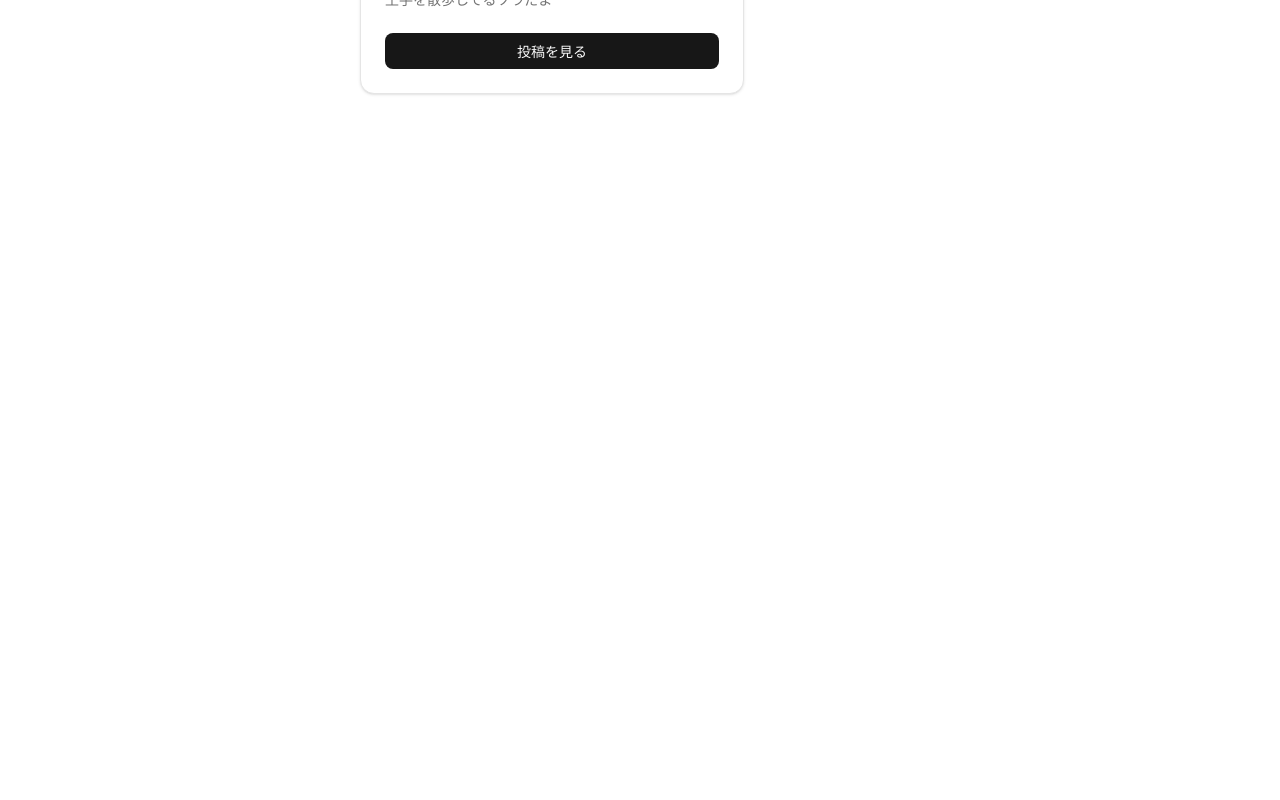
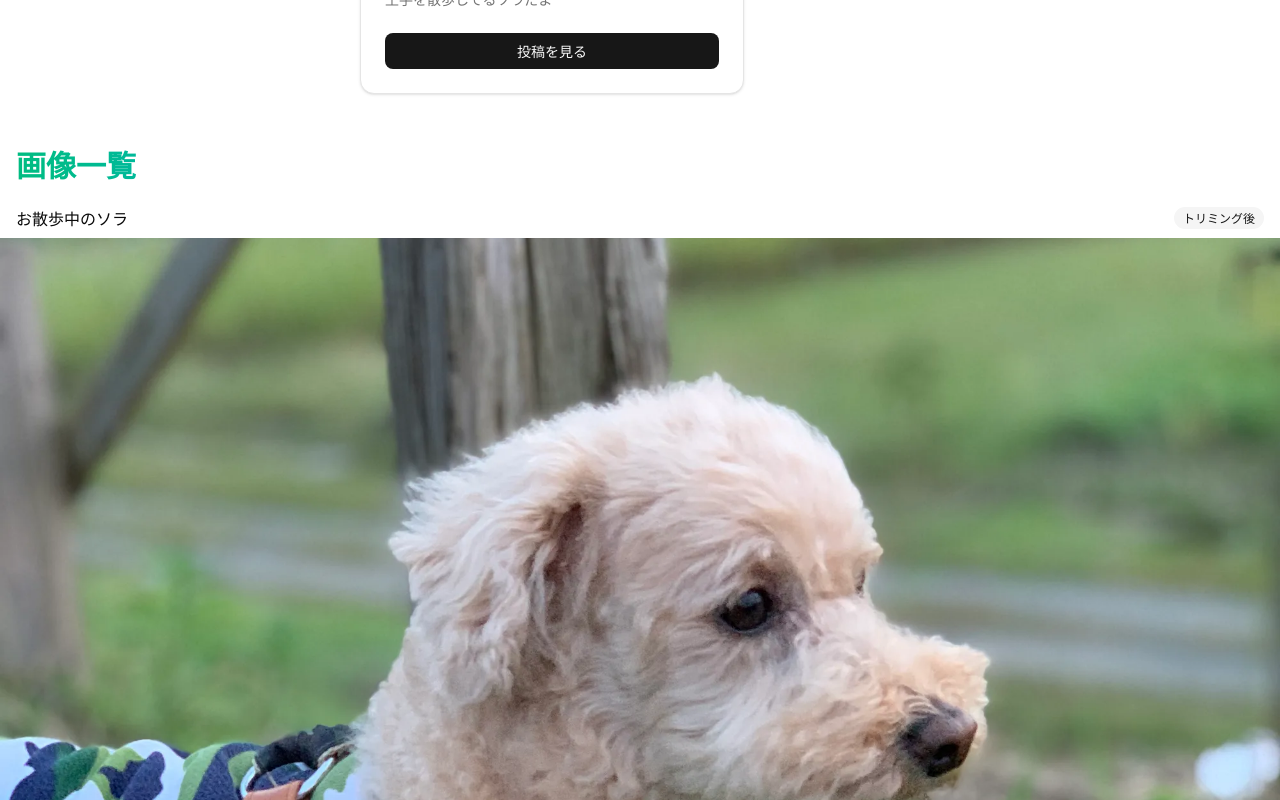
Before and after one commit to fuuta0201/sora, a Next.js app: page / in a window 1280 px wide. Shown: the part 680-1480 px from the top of the page. Before the commit the page ends 810 px from the top, so only its background shows below. Built offline with nearby package versions, Linux system fonts and the light colour scheme.

Commit message:
feat: list UI

```diff
--- /dev/null
+++ b/app/_components/listSection.tsx
@@ -0,0 +1,17 @@
+import SectionTitle from "@/components/common/sectionTitle";
+import ImageItem from "@/components/common/imageItem";
+
+export default function ListSection() {
+  return (
+    <section className="container">
+      <SectionTitle className="px-4">画像一覧</SectionTitle>
+      <ul>
+        {Array.from({ length: 10 }).map((_, index) => (
+          <li key={index}>
+            <ImageItem />
+          </li>
+        ))}
+      </ul>
+    </section>
+  );
+}
--- a/app/page.tsx
+++ b/app/page.tsx
@@ -1,11 +1,13 @@
 import MainVisual from "./_components/mainVisual";
 import RecentlySection from "./_components/recentlySection";
+import ListSection from "./_components/listSection";
 
 export default function Home() {
   return (
     <main>
       <MainVisual />
       <RecentlySection />
+      <ListSection />
     </main>
   );
 }
--- /dev/null
+++ b/components/common/imageItem.tsx
@@ -0,0 +1,29 @@
+import Image from "next/image";
+import { Badge } from "@/components/ui/badge";
+
+export default function ImageItem() {
+  return (
+    <div className="mb-4">
+      <h3 className="px-4 py-2 flex items-center justify-between">
+        <p className="text-md font-medium">
+          お散歩中のソラ
+        </p>
+        <Badge variant="secondary">トリミング後</Badge>
+      </h3>
+      <div className="max-w-full w-full h-auto aspect-square relative">
+        <Image
+          src="/images/4.webp"
+          alt="お散歩中のソラ"
+          fill={true}
+          className="aspect-square object-cover"
+        />
+      </div>
+      <div className="px-4 py-3 flex flex-col gap-2">
+        <p className="text-sm">土手を散歩してるソラだよ</p>
+        <p className="text-xs text-gray-500">
+          2026年1月2日
+        </p>
+      </div>
+    </div>
+  );
+}
--- a/components/common/sectionTitle.tsx
+++ b/components/common/sectionTitle.tsx
@@ -1,10 +1,18 @@
+import { cn } from "@/lib/utils";
+
 export default function SectionTitle({
   children,
-}: {
-  children: React.ReactNode;
-}) {
+  className,
+  ...props
+}: React.ComponentProps<"h2">) {
   return (
-    <h2 className="w-full bg-linear-to-l from-indigo-500 via-sky-500 to-emerald-500 bg-clip-text py-4 text-3xl font-extrabold text-transparent">
+    <h2
+      className={cn(
+        "w-full bg-linear-to-l from-indigo-500 via-sky-500 to-emerald-500 bg-clip-text py-4 text-3xl font-extrabold text-transparent",
+        className
+      )}
+      {...props}
+    >
       {children}
     </h2>
   );
```
